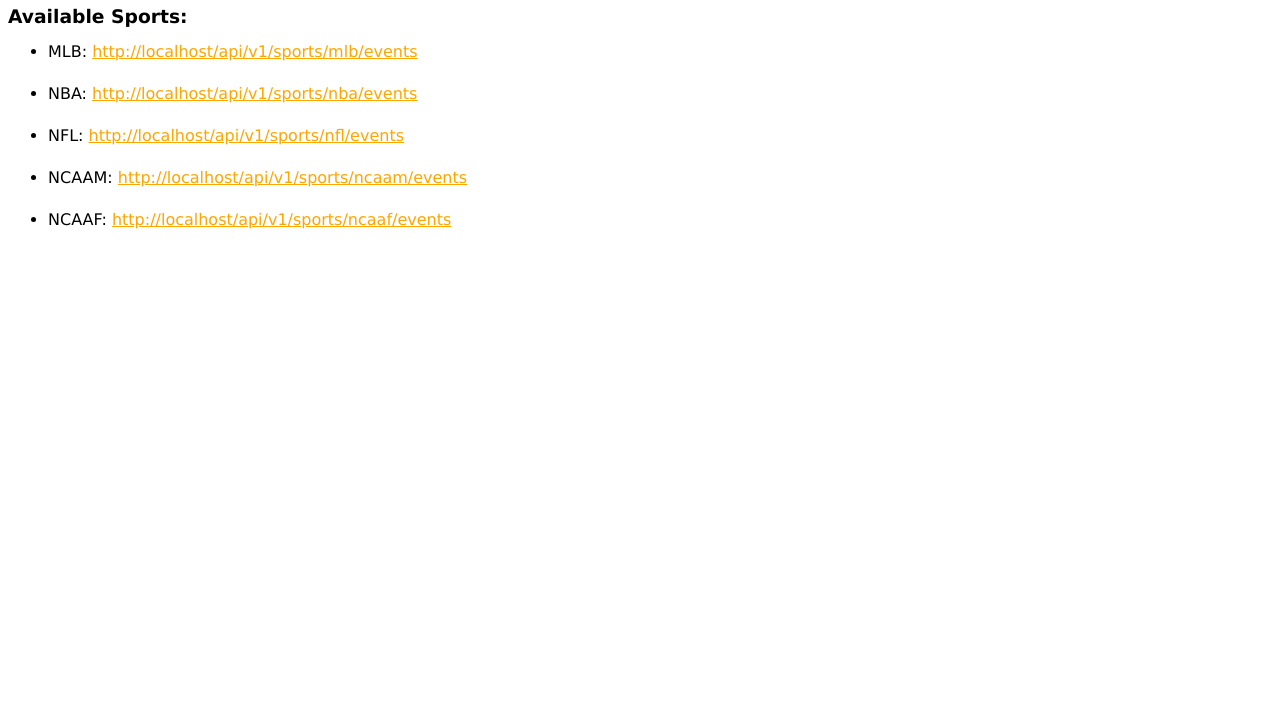
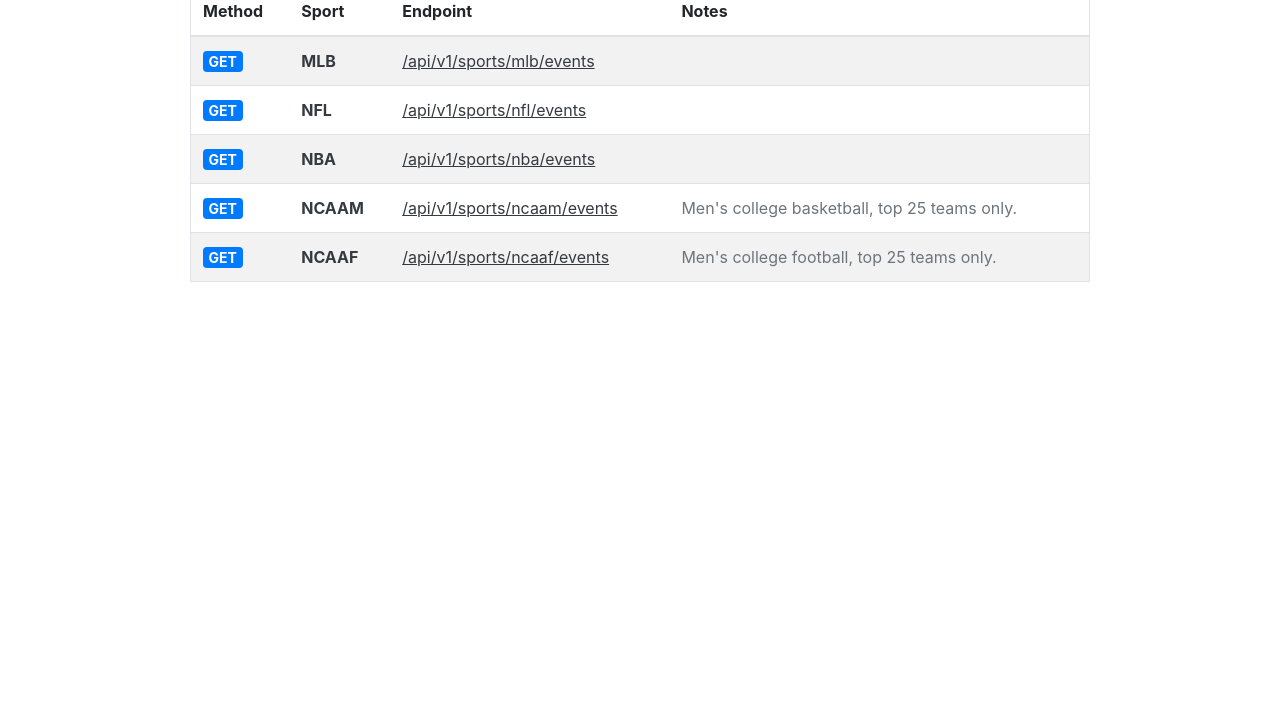
Before and after one commit to andrewrjohn/scoreboard-api, a website: page src/index.html in a window 1280 px wide. Shown: the part 75-800 px from the top of the page. Drawn offline with nearby package versions, Linux system fonts and the light colour scheme.

Commit message:
Updated reference page with bootstrap

```diff
--- a/src/index.html
+++ b/src/index.html
@@ -4,66 +4,79 @@
 <head>
     <meta charset="UTF-8">
     <meta name="viewport" content="width=device-width, initial-scale=1.0">
-    <title>Scoreboard API</title>
+    <title>Endpoint Reference</title>
+    <link rel="stylesheet" href="https://maxcdn.bootstrapcdn.com/bootstrap/4.0.0/css/bootstrap.min.css"
+        integrity="sha384-Gn5384xqQ1aoWXA+058RXPxPg6fy4IWvTNh0E263XmFcJlSAwiGgFAW/dAiS6JXm" crossorigin="anonymous">
+
 </head>
 
 <body>
-    <h1>Scoreboard API</h1>
-    <h3>Available Sports:</h3>
+    <h4 class="text-center my-3">Endpoint Reference</h4>
+    <table class="table table-striped endpoint-table mx-auto border">
+        <thead>
+            <tr>
+                <th>Method</th>
+                <th>Sport</th>
+                <th>Endpoint</th>
+                <th>Notes</th>
+            </tr>
+        </thead>
+        <tbody>
+            <tr>
+                <td>
+                    <span class="badge badge-primary">GET</span>
+                </td>
+                <td class="text-dark font-weight-bold">MLB</td>
+                <td><a class="text-dark" href="/api/v1/sports/mlb/events"><u>/api/v1/sports/mlb/events</u></a></td>
+                <td class="text-muted"></td>
+            </tr>
+            <tr>
+                <td>
+                    <span class="badge badge-primary">GET</span>
+                </td>
+                <td class="text-dark font-weight-bold">NFL</td>
+                <td><a class="text-dark" href="/api/v1/sports/nfl/events"><u>/api/v1/sports/nfl/events</u></a></td>
+                <td class="text-muted"></td>
+            </tr>
+            <tr>
+                <td>
+                    <span class="badge badge-primary">GET</span>
+                </td>
+                <td class="text-dark font-weight-bold">NBA</td>
+                <td><a class="text-dark" href="/api/v1/sports/nba/events"><u>/api/v1/sports/nba/events</u></a></td>
+                <td class="text-muted"></td>
+            </tr>
+            <tr>
+                <td>
+                    <span class="badge badge-primary">GET</span>
+                </td>
+                <td class="text-dark font-weight-bold">NCAAM</td>
+                <td><a class="text-dark" href="/api/v1/sports/ncaam/events"><u>/api/v1/sports/ncaam/events</u></a>
+                </td>
+                <td class="text-muted">Men's college basketball, top 25 teams only.</td>
+            </tr>
+            <tr>
+                <td>
+                    <span class="badge badge-primary">GET</span>
+                </td>
+                <td class="text-dark font-weight-bold">NCAAF</td>
+                <td><a class="text-dark" href="/api/v1/sports/ncaaf/events"><u>/api/v1/sports/ncaaf/events</u></a>
+                </td>
+                <td class="text-muted">Men's college football, top 25 teams only.</td>
+            </tr>
+        </tbody>
+    </table>
     <ul>
     </ul>
     <style>
-        body {
-            font-family: 'Lucida Sans', 'Lucida Sans Regular', 'Lucida Grande', 'Lucida Sans Unicode', Geneva, Verdana, sans-serif;
+        .endpoint-table {
+            max-width: 900px;
         }
 
-        ul {
-            margin-top: 0;
-            /* list-style-type: none; */
-        }
-
-        h3 {
-            margin-bottom: 0;
-        }
-
-        li:first-of-type {
-            margin-top: 15px;
-        }
-
-        li {
-            margin-top: 23px;
-        }
-
-        a {
-            color: orange;
+        .badge {
+            font-size: 14px;
         }
     </style>
-    <script>
-        const ul = document.querySelector("ul")
-
-        const sports = [
-            "mlb",
-            "nba",
-            "nfl",
-            "ncaam",
-            "ncaaf"
-        ];
-
-        sports.map((sport) => {
-
-            const aElement = document.createElement("a")
-            const liElement = document.createElement("li")
-
-            const href = `${window.location.origin}/api/v1/sports/${sport}/events`
-            aElement.href = href
-            aElement.text = href
-            const span = document.createElement('span')
-            span.innerText = sport.toUpperCase() + ": "
-            liElement.appendChild(span)
-            liElement.appendChild(aElement)
-            ul.appendChild(liElement)
-        })
-    </script>
 </body>
 
 </html>
```
